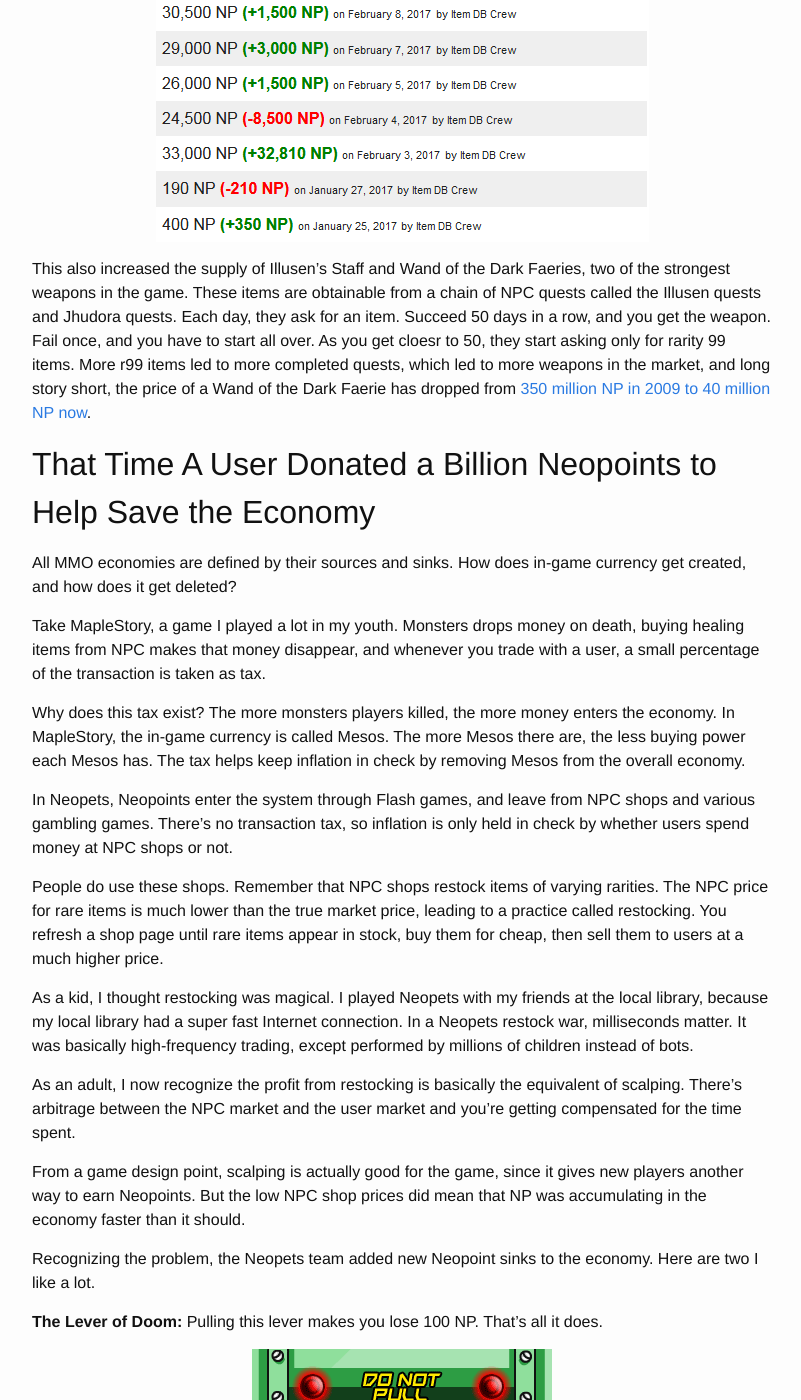
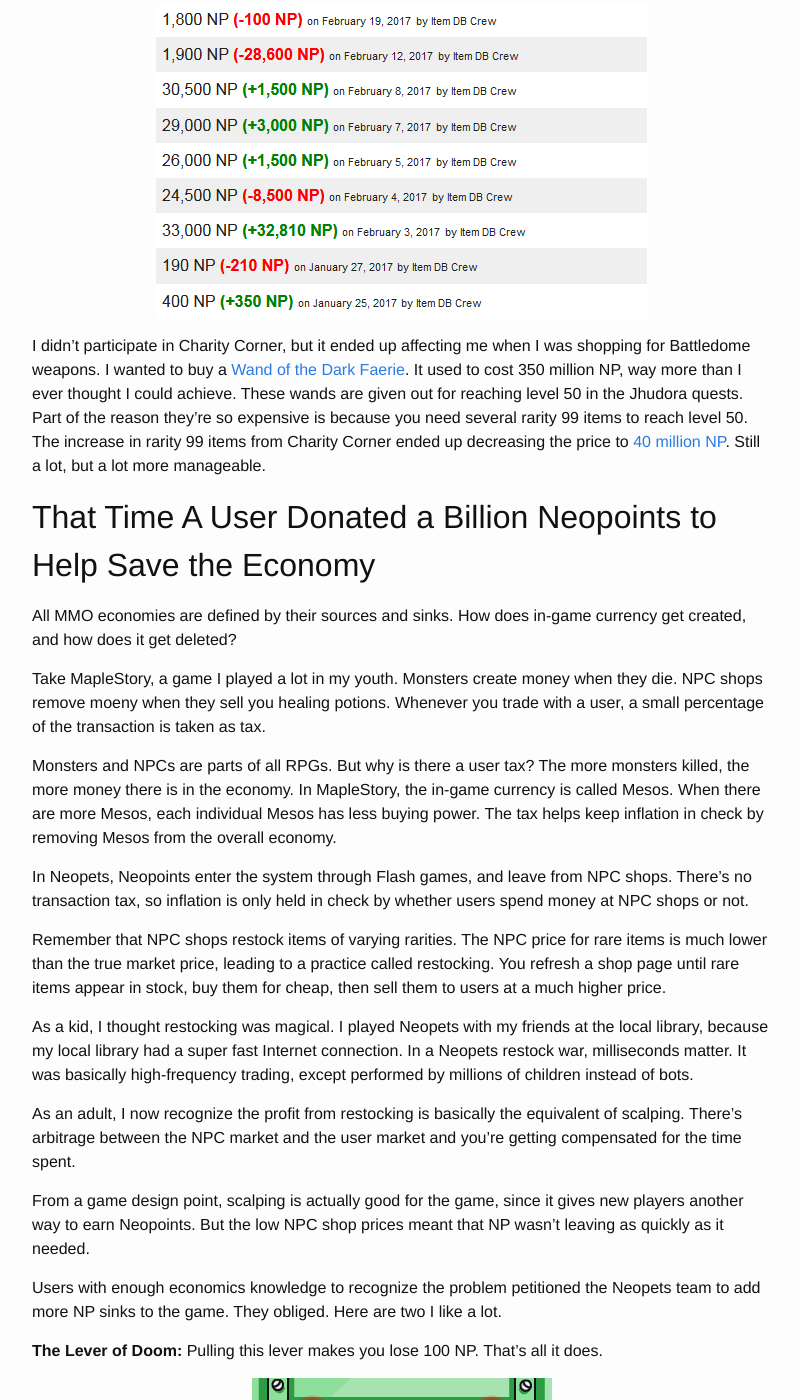
Before and after one commit to alexirpan/alexirpan.github.io, a Jekyll site: the page built from _posts/2018-10-13-mmo-economy.markdown, in a window 1280 px wide and 1400 px high, scrolled down 8459 px. Shown: the whole window, without its empty margins (238-1039 px from the left). Built offline with Jekyll 4.4.1, drawn with Linux system fonts in a browser that asks for light colours; nearby versions of some CDN libraries; some of the changed text lies outside the part shown.

Commit message:
Trimming extra white space. Done with editing this.

```diff
--- a/_posts/2018-10-13-mmo-economy.markdown
+++ b/_posts/2018-10-13-mmo-economy.markdown
@@ -7,16 +7,22 @@
 What is Neopets?
 ----------------------------------------------------------------------------
 
-Neopets is a website about Neopets, cute animals you can own as pets. The main
-currency of Neopets is Neopoints, abbreviated NP. You earn NP from playing Flash
-games, getting lucky from random events, and playing the market.
+[Neopets](www.neopets.com) is a website about, well, Neopets, which are cute
+animals you can own as pets. The main currency of Neopets is Neopoints,
+abbreviated NP. You earn NP from playing Flash games, getting lucky from random
+events, and playing the market.
 
 It was biggest in the early 2000s, then faded from relevance, but it's still
 around. I like to check it out now and then, mostly for nostalgia reasons.
+It's pretty interesting. Depending on where you look you can *see* the evolution
+in web design between the old and new parts of the site. (I should warn you
+that Neopets currently doesn't support HTTPS and it sends passwords in
+plaintext, so be careful.)
 
-Outside of owning Neopets, what you do in the game is up to you.
-There's no clear goal to Neopets, and I think that's why it manages to stick
-around - everyone finds some goal that keeps them around. Some just play the
+What you do in Neopets is up to you.
+There's no clear goal to the game, and I think that's why it manages to stick
+around. Everyone who's stuck around has found something that pulls them in.
+Some just like the
 Flash games. Others become collectors of weird items. A few (like myself)
 get into the battling scene, leveling up their pet at the Neopets training
 schools and saving up Neopoints for powerful weapons.
@@ -24,21 +30,22 @@
 Like I said. It's all up to you.
 
 What isn't up to you are the laws of supply and demand. In the end, most goals
-cost something, and any game that's run for 18 years is bound to have its share
+cost Neopoints, and any game that's run for 18 years is bound to have its share
 of economic stories.
 
 
-That Time Neopets Created a New Good by Changing Pet Art
+That Time Neopets Changed Pet Art, Creating a New Scarce Resource
 ------------------------------------------------------------------------------
 
-In 2007, the Neopets team standardized all Neopet artwork, such that all Neopets
-of a species would have the same pose, regardless of color.
-This was done to reduce the art load for a few features, like clothing. With
-a standard pose, the clothes can simply be overlaid on top of the Neopet.
-Many outfits are only buyable with NeoCash, the pay-to-win currency, so there
-are some pretty clear monetary reasons involved.
+In 2007, the Neopets team standardized Neopet artwork.
+All Neopets of a species would have the same pose, regardless of color.
+This was done to reduce the art load for features like clothing. With
+a standard pose, the clothes can simply be overlaid on top of the Neopet, reducing
+the combinatorial complexity of the art assets. Many outfits are only buyable
+with NeoCash, the pay-to-win currency, so there are some pretty clear monetary
+reasons involved.
 
-This made some users very upset. A lot of users were drawn to their Neopets
+Some users got angry. Many were drawn to their Neopets
 because of what they looked like, and some felt that the new artwork lost some
 of the charm and individuality of the old art. As a comparison, here is
 some old artwork for the Darigan color.
@@ -81,19 +88,18 @@
 ![jubjub new](/public/neopets-economy/new_darigan/jubjub.png)
 {: .centered }
 
-I don't think the new artwork is universally better or worse than the old art.
-It's all up to opinion.
+You can see that the style is preserved, but the poses are more homogenized.
+Personally, I don't think this is a big deal, but I'm not big on pet aesthetics.
 
-Not all the new art was ready at launch time of the switch.
-on the pet and color combination, some pets kept their old art. The community
-started calling them unconverted pets, or UC pets for short. The Neopets team
-did not undo the conversion, but they did make any further pet conversion
-optional.
+Not all the new art was ready at launch time, so some pets kept their old art. As
+an apology of sorts, the Neopets team made conversion of these pets optional.
+These pets became known as UC pets, for unconverted.
 
-Every new pet is defaulted to the new artwork, which makes UC pets impossible
-to create. When there's demand and a fixed supply that's never going to increase,
-speculators are going to show up. Owning a UC pet is a status symbol, and
-although some genuinely prefer the old art, others simply treat them as a
+Since new UC pets
+are impossible to create, there's a fixed supply, and where there's a fixed
+supply, there's speculators.
+Owning a UC pet is a big deal. Some genuinely prefer the old art, whereas others
+simply treat them as a
 valuable bargaining chip in the pet trading market.
 
 You can read more about this topic from [this Reddit thread](https://www.reddit.com/r/neopets/comments/2xpejk/so_whats_the_deal_with_unconverted_neopets/)
@@ -144,7 +150,9 @@
 Several Neopets items cost hundreds of millions of Neopoints, and a few trolls
 started duplicating items and selling them at deliberately low prices.
 
-The following pictures come from [here](https://www.reddit.com/r/neopets/comments/8wyqpl/neopets_history_the_2014_dday_dupe_day/) and [here](http://neopointsdeals.com/neopets-dupe-day-2014/).
+Credit to [this Reddit thread](https://www.reddit.com/r/neopets/comments/8wyqpl/neopets_history_the_2014_dday_dupe_day/) and [this article](http://neopointsdeals.com/neopets-dupe-day-2014/)
+for documenting some of the madness. First they auctioned some morphing
+potions for cheap.
 
 ![Island Krawk](/public/neopets-economy/dupe_auction.png)
 {: .centered }
@@ -152,46 +160,50 @@
 (Current price: 820,000 NP)
 {: .centered }
 
+Then, they duplicated powerful Battledome items.
+
 ![Shop dupe](/public/neopets-economy/dupe1.png)
 {: .centered }
 
 (Current price: 28.5 million NP for Thyoras Tear, hundreds of millions for Super Attack Pea)
 {: .centered }
 
-Then it got worse when people started releasing scripts to automate the process.
+It got worse when people started releasing scripts to automate dupe attempts.
 
 ![Dupe program](/public/neopets-economy/dupe_program.png)
 {: .centered }
 
 You have to imagine how disappointed some cheaters were. Here they are, trying
 to silently exploit a glitch to make millions, and then the trolls show up and
-ruin everything by deliberately crashing the market. The glitch got patched
+ruin everything by making the exploit *super obvious*. Like, *ugh*, couldn't
+they exploit their MMO-breaking bug in peace? The glitch got patched
 immediately.
 
 And by immediately, I mean 4 days later.
 
 Also, they didn't rollback the servers. Instead, they banned the abused, removed
 all the obvious-looking duplicates, and warned that anyone taking advantage of
-the glitch may be banned. Combine this with the knowledge that it takes months
-to hear back from Neopets support for improper bannings, and it was natural
-that some people got a bit paranoid.
+the glitch may be banned. It can take months to hear back from Neopets support
+to appeal your ban, thanks to understaffing and a massive backlog. There was
+some paranoia.
 
 ![Please remove](/public/neopets-economy/dupe_remove.png)
 {: .centered }
 
-Now, there are reasons not to do a rollback. It's a nuclear option that's very
-disruptive for the end-user. However, it's also one of the few ways to guarantee
-invalid items are no longer in circulation. You can adopt smell tests based on
-whether the price is too good to be true, or if the account seems too young to
-have a good item, but once a dupe gets laundered by a few users, it's hard to
-identify it as a dupe.
+There are reasons not to do a rollback. It's a nuclear option that's very
+disruptive for other users. However, it's also one of the few ways to guarantee
+invalid items are no longer in circulation. Users adopted smell tests, based on
+whether the price was too good to be true, or if the account seemed too young to
+own a valuable item. This only goes so far. Once a dupe gets laundered through
+a few users, it's hard to identify it as a fake.
 
 Ironically, by avoiding the nuclear option, the Neopets team ended up
-creating a radioactive fallout around high-end items. It took several months
-before people felt safe buying these items. It's almost certain that not all
-dupes are gone, but what can you do? Super Attack Peas used to be over 1 billion
-NP and now they're about one-fourth of the price. It's hard to know for sure,
-since Trading Post sales aren't public.
+creating a radioactive fallout around high-end items, since buying them came with
+the risk of losing your account. It took several months
+before people felt safe buying these items. If you check prices, it's obvious
+that some dupes are still out there, but what can you do?
+Super Attack Peas used to be over 1 billion NP and now they're about one-fourth
+of the price. That's just a fact of life now.
 
 
 That Time Neopets Decreased Sale Friction and Prices Dropped Accordingly
@@ -209,24 +221,25 @@
 
 * Go to the Shop Wizard and search for your item.
 * It gives you listings in order of lowest price.
-* Buy cheapest one.
-* The transaction happens immediately.
+* Buy cheapest one. The transaction is instant.
 
 Here's how the Trading Post works.
 
 * Go to the Trading Post and search for your item
 * It gives you listings where people write how much they want, except most people just say "neomail me offers", which makes it hard to figure out the market price.
-* You haggle with the seller in an email back-and-forth, over a few hours or days.
-* Then you finally get the item.
+* You haggle with the seller in an NeoMail back-and-forth.
+* You get the item a few hours or days later, depending on how much your activity
+overlaps with the other user.
 
 In short, there's a lot of friction. There's also information asymmetry. When
-a deal closes, only the people involved in that transaction know it happened.
-This incentivizes sellers to ask for more NP than the item is actually worth,
-because it's hard to prove it's inaccurate. It's a seller-favored platform,
-compared to the buyer-favored platform of the Shop Wizard.
+a deal closes, it isn't publicized. Only the people involved in that transaction know the final
+terms.
+Sellers ask for more NP than the item is actually worth,
+because it's hard to prove them wrong, and it's up to the buyer to propose
+the right price. The Shop Wizard is buyer-favored. The Trading Post is seller-favored.
 
 Recently, the max shop price was increased from 99,999 NP to 999,999 NP. It was
-a great change that improved accessbility of several items, leading to price
+a great change that improved accessibility of several items, leading to price
 drops across the board for several items.
 
 > I think the thing most people don't realize is that honestly, it hasn't caused items to go down in value, these are what the values truly should have been.
@@ -244,12 +257,11 @@
 [Source](https://www.reddit.com/r/neopets/comments/8b0n1i/how_has_the_user_shop_price_increase_to_999999/dx349p1)
 {: .centered }
 
-I was selling Turned Tooths at the time, a powerful budget weapon, and it was
-pretty amazing to see all the Turned Tooths disappear from the Trading Post.
-There was some price memory where Trading Post listings were asking for
-150,000 NP to 200,000 NP, but I knew they were really hard to sell at above
-100,000 NP. Once the Shop Wizard made the true price obvious, there was no
-reason to use the Trading Post anymore.
+I was selling Turned Tooths at the time, and it was
+pretty amazing to see all the Turned Tooths disappear from the Trading Post,
+then reappear in the Shop Wizard at 60% of the asking price. I knew they weren't as
+valuable as everyone wanted them to be, but it was something else to see it
+happen live.
 
 
 That Time a Book Got 1000 Times More Expensive Because of Charity
@@ -261,46 +273,49 @@
 rarity. Neopets has a built-in rarity system, explained [here](http://www.jellyneo.net/?go=item_rarities_explained).
 For our purposes, the important rarities are rarities 1-99. These items are
 sold form NPC shops, and the rarity defines how often that item is in stock.
-Rarity 99 items restock very rarely, so all of them command large prices. Many
-users like trying to collect all rarity 99 items in the game.
+Rarity 99 items restock very rarely, giving them an allure of their own.
+Many users like filling out their Galleries with all the rarity 99 items they
+can get.
 
-Let's talk about the Charity Corner. It's a yearly event where you can donate
+Let's talk about the [Charity Corner](http://www.jellyneo.net/?go=charity_corner). It's a yearly event where you can
 donate gifts to Neopians who need it. Awwwww.
 
 The way it works changes each year, but here's how it worked in 2015 and 2017.
-They defined three rarity bands: r70-79, r80-89, and r90-99. They announced
-a category, like books. For every five books you donate, you get a random item
-sampled from the rarity band you donated.
+Donatable items fell in three rarity bands: r70-79, r80-89, and r90-99. The
+Charity Corner only accepted a few category of items, one of which was books.
+For every five books you donate, you get a random item sampled from the rarity band you donated.
+For example, you donate five rarity 90 books, and you get a random item from
+rarity 90 to 99.
 
-For example, you donate five rarity 90 books, and you get a randomm item from
-rarity 90 to 99. This sampling didn't seem to be weighted by rarity, which
-gave decent chances of getting a rarity 99 item, and there are a lot of cheap
-items in the low 90s.
+This sampling wasn't weighted by rarity, so this gave decent chances of getting
+a rarity 99 item, and a lot of cheap items have rarities in the low 90s.
 
 No surprises for what happened next: users began buying out the cheapest rarity 90
-items they could find, swarming to the next cheapest item once other users
-adjusted their prices accordingly.
+items they could find, swarming to the next cheapest item once users adjusted
+their prices accordingly.
 
-JellyNeo tracks historical logs of item prices. Here's the price log for
-[Realm of the Water Faeries], a rarity 92 book. Can you guess when Charity
+[JellyNeo](http://www.jellyneo.net/) tracks historical logs of item prices. Here's the 2015 price log for
+[Realm of the Water Faeries](https://items.jellyneo.net/item/37910/), a rarity 92 book. Can you guess when Charity
 Corner ran that year?
 
 ![Price increase from 45 NP to 50000 NP](/public/neopets-economy/charity2015.png)
 {: .centered }
 
-Here's the 2017 spike, with a more modest spike of 100x instead of 1000x.
+A price spike form 45 NP to 50,000 NP. No big deal, just a 1000x increase.
+Here's the 2017 spike, with a more modest spike of 100x from 300 NP to 30,000 NP.
 
 ![Price increase from 300 NP to 30000 NP](/public/neopets-economy/charity2017.png)
 {: .centered }
 
-This also increased the supply of Illusen's Staff and Wand of the Dark Faeries,
-two of the strongest weapons in the game. These items are obtainable from a chain of NPC quests called the
-Illusen quests and Jhudora quests. Each day, they ask for an item. Succeed
-50 days in a row, and you get the weapon. Fail once, and you have to start all
-over. As you get cloesr to 50, they start asking only for rarity 99 items.
-More r99 items led to more completed quests, which led to more weapons in the
-market, and long story short, the price of a Wand of the Dark Faerie has dropped
-from [350 million NP in 2009 to 40 million NP now](https://items.jellyneo.net/item/14896/price-history/).
+I didn't participate in Charity Corner, but it ended up affecting me when I
+was shopping for Battledome weapons. I wanted to buy a
+[Wand of the Dark Faerie](http://battlepedia.jellyneo.net/index.php?go=showweapon&id=14896&idb=1).
+It used to cost 350 million NP, way more than I ever thought I could achieve.
+These wands are given out for reaching level 50 in the Jhudora quests. Part of
+the reason they're so expensive is because you need several rarity 99 items
+to reach level 50. The increase in rarity 99 items from Charity Corner
+ended up decreasing the price to [40 million NP](https://items.jellyneo.net/item/14896/price-history/).
+Still a lot, but a lot more manageable.
 
 
 That Time A User Donated a Billion Neopoints to Help Save the Economy
@@ -309,20 +324,21 @@
 All MMO economies are defined by their sources and sinks. How does in-game
 currency get created, and how does it get deleted?
 
-Take MapleStory, a game I played a lot in my youth. Monsters drops money on
-death, buying healing items from NPC makes that money disappear, and whenever
-you trade with a user, a small percentage of the transaction is taken as tax.
+Take MapleStory, a game I played a lot in my youth. Monsters create money when
+they die. NPC shops remove moeny when they sell you healing potions.
+Whenever you trade with a user, a small percentage of the transaction is taken as tax.
 
-Why does this tax exist? The more monsters players killed, the more money
-enters the economy. In MapleStory, the in-game currency is called Mesos. The
-more Mesos there are, the less buying power each Mesos has. The tax helps
+Monsters and NPCs are parts of all RPGs. But why is there a user tax?
+The more monsters killed, the more money there is
+in the economy. In MapleStory, the in-game currency is called Mesos. When there
+are more Mesos, each individual Mesos has less buying power. The tax helps
 keep inflation in check by removing Mesos from the overall economy.
 
 In Neopets, Neopoints enter the system through Flash games, and leave from NPC
-shops and various gambling games. There's no transaction tax, so inflation
-is only held in check by whether users spend money at NPC shops or not.
+shops. There's no transaction tax, so inflation is only held in check by
+whether users spend money at NPC shops or not.
 
-People do use these shops. Remember that NPC shops restock items of varying
+Remember that NPC shops restock items of varying
 rarities. The NPC price for rare items is much lower than the true market price,
 leading to a practice called restocking. You refresh a shop page until
 rare items appear in stock, buy them for cheap, then sell them to users at
@@ -338,11 +354,12 @@
 user market and you're getting compensated for the time spent.
 
 From a game design point, scalping is actually good for the game, since it gives
-new players another way to earn Neopoints. But the low NPC shop prices
-did mean that NP was accumulating in the economy faster than it should.
+new players another way to earn Neopoints. But the low NPC shop prices meant
+that NP wasn't leaving as quickly as it needed.
 
-Recognizing the problem, the Neopets team added new Neopoint sinks to the
-economy. Here are two I like a lot.
+Users with enough economics knowledge to recognize the problem petitioned the
+Neopets team to add more NP sinks to the game. They obliged. Here are two I
+like a lot.
 
 **The Lever of Doom:** Pulling this lever makes you lose 100 NP. That's all it
 does.
@@ -438,22 +455,24 @@
 
 In one sense, yes, there's definitely a Neopets top 1%, that barters in
 millions while others are earning 5000 NP a day. As noted by [this editorial](http://www.neopets.com/ntimes/index.phtml?section=468018&week=412), this top 1% barely interacts with the
-Neopets proletariat (which is certainly not a phrase I ever expected to write).
-There's definitely some uneasiness with how much more the wealthiest users have.
+Neopets proletariat. (I certainly never expected to write about the Neopets
+proletariat, but here we are.)
+It's definitely disheartening to realize how much more the wealthiest users have.
 
 On the other hand, Neopets doesn't cost anything to play. Feeding your Neopets
-costs 5 NP a day. The Flash games are entirely free to play. The strongest
+costs 5 NP a day, and they don't die if you don't feed them.
+The Flash games are entirely free to play. The strongest
 criticism of unrestricted capitalism is that some are forced into terrible
-conditions to earn enough to live, but this just isn't a thing in Neopets,
-since the cost of living is zero.
+conditions to earn enough to live, but this just isn't a thing in Neopets, since
+there *isn't* any cost to living.
 
 Sure, not everyone on Neopets has what they want. But Neopets is a game. It
 only works as a game *because* it requires effort to get many of things it
 offers. If there's no challenge in getting things in the game, why would
 anyone play it?
 
-A similar sentiment was explained in this profanity-filled
-[Zero Punctuation review of Minecraft](https://www.youtube.com/watch?v=4wgQvij3rVE).
+A similar sentiment was explained in this profanity-filled, slightly NSFW
+[Zero Punctuation review of Minecraft](https://youtu.be/4wgQvij3rVE?t=256).
 
 > If you can just clap your hands and summon fifty explosive barrels, the spectacle
 > is as fulfilling as eating your own snot. Minecraft is a responsible parent.
```
Also changed, not shown: other parts of _posts/2018-10-13-mmo-economy.markdown (+1 -1 lines), public/neopets-economy/dupe1.png, public/neopets-economy/dupe_auction.png.
